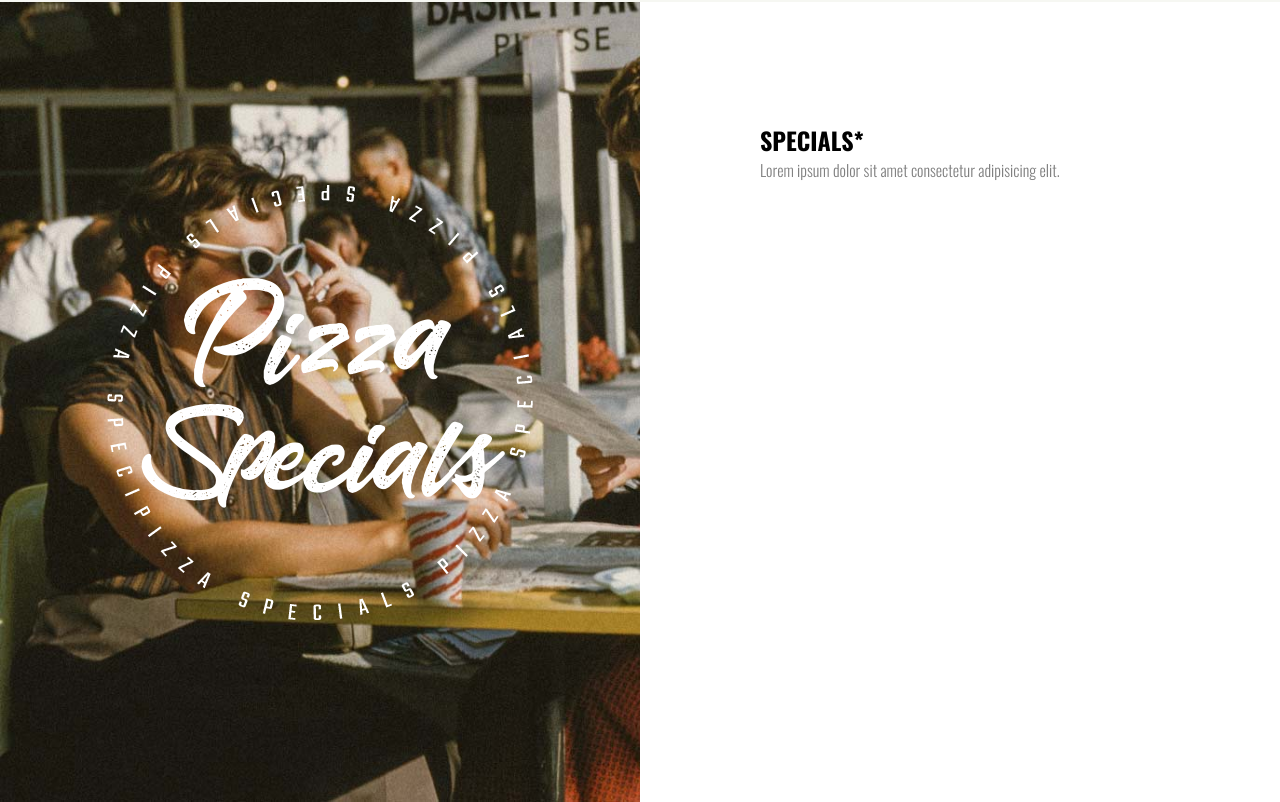
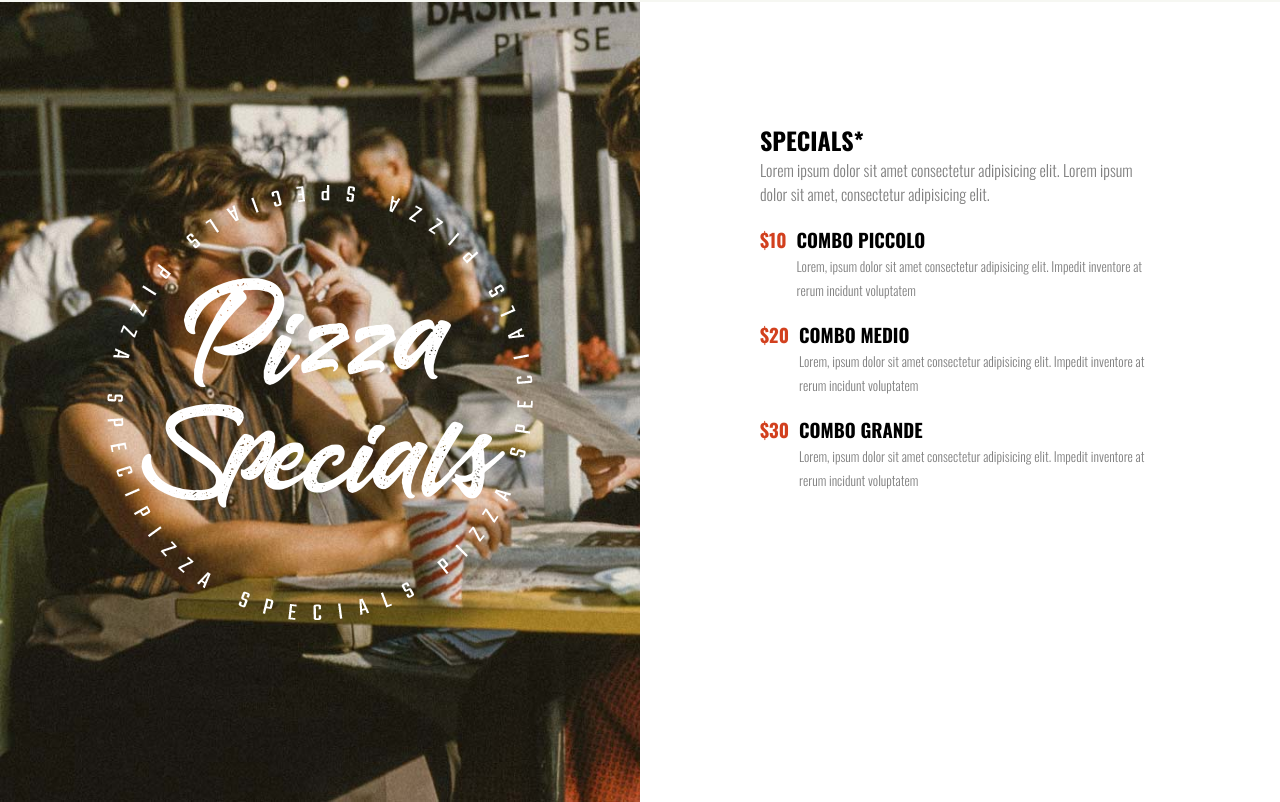
Before and after one commit to muac404/proj-html-vuejs, a Vue app: page / in a window 1280 px wide. Shown: the part 1419-2221 px from the top of the page. Built offline with nearby package versions, Linux system fonts and the light colour scheme.

Commit message:
Aggiunge combo cards sezione "specials"

```diff
--- a/src/App.vue
+++ b/src/App.vue
@@ -20,7 +20,6 @@ export default {
 
 <template>
   <AppHeader />
-
   <AppHero />
   <AppSlogan />
   <AppQuote />
--- a/src/components/AppSpecials.vue
+++ b/src/components/AppSpecials.vue
@@ -11,7 +11,56 @@ export default {
     <div class="right-section">
       <div class="specials-text">
         <h2>SPECIALS*</h2>
-        <p>Lorem ipsum dolor sit amet consectetur adipisicing elit.</p>
+        <p>
+          Lorem ipsum dolor sit amet consectetur adipisicing elit. Lorem ipsum
+          dolor sit amet, consectetur adipisicing elit.
+        </p>
+
+        <div class="combo-card">
+          <div class="combo-price">
+            <h3>$10</h3>
+          </div>
+
+          <div class="combo-text">
+            <h3>COMBO PICCOLO</h3>
+            <p>
+              <small
+                >Lorem, ipsum dolor sit amet consectetur adipisicing elit.
+                Impedit inventore at rerum incidunt voluptatem
+              </small>
+            </p>
+          </div>
+        </div>
+        <div class="combo-card">
+          <div class="combo-price">
+            <h3>$20</h3>
+          </div>
+
+          <div class="combo-text">
+            <h3>COMBO MEDIO</h3>
+            <p>
+              <small
+                >Lorem, ipsum dolor sit amet consectetur adipisicing elit.
+                Impedit inventore at rerum incidunt voluptatem
+              </small>
+            </p>
+          </div>
+        </div>
+        <div class="combo-card">
+          <div class="combo-price">
+            <h3>$30</h3>
+          </div>
+
+          <div class="combo-text">
+            <h3>COMBO GRANDE</h3>
+            <p>
+              <small
+                >Lorem, ipsum dolor sit amet consectetur adipisicing elit.
+                Impedit inventore at rerum incidunt voluptatem
+              </small>
+            </p>
+          </div>
+        </div>
       </div>
     </div>
   </div>
@@ -39,9 +88,20 @@ export default {
 .specials-text {
   margin-left: 120px;
   margin-top: 120px;
+  max-width: 400px;
 }
 p {
   color: grey;
   font-weight: 300;
 }
+
+.combo-card {
+  display: flex;
+  margin-top: 20px;
+}
+
+.combo-price {
+  color: #d2401e;
+  margin-right: 10px;
+}
 </style>
```
